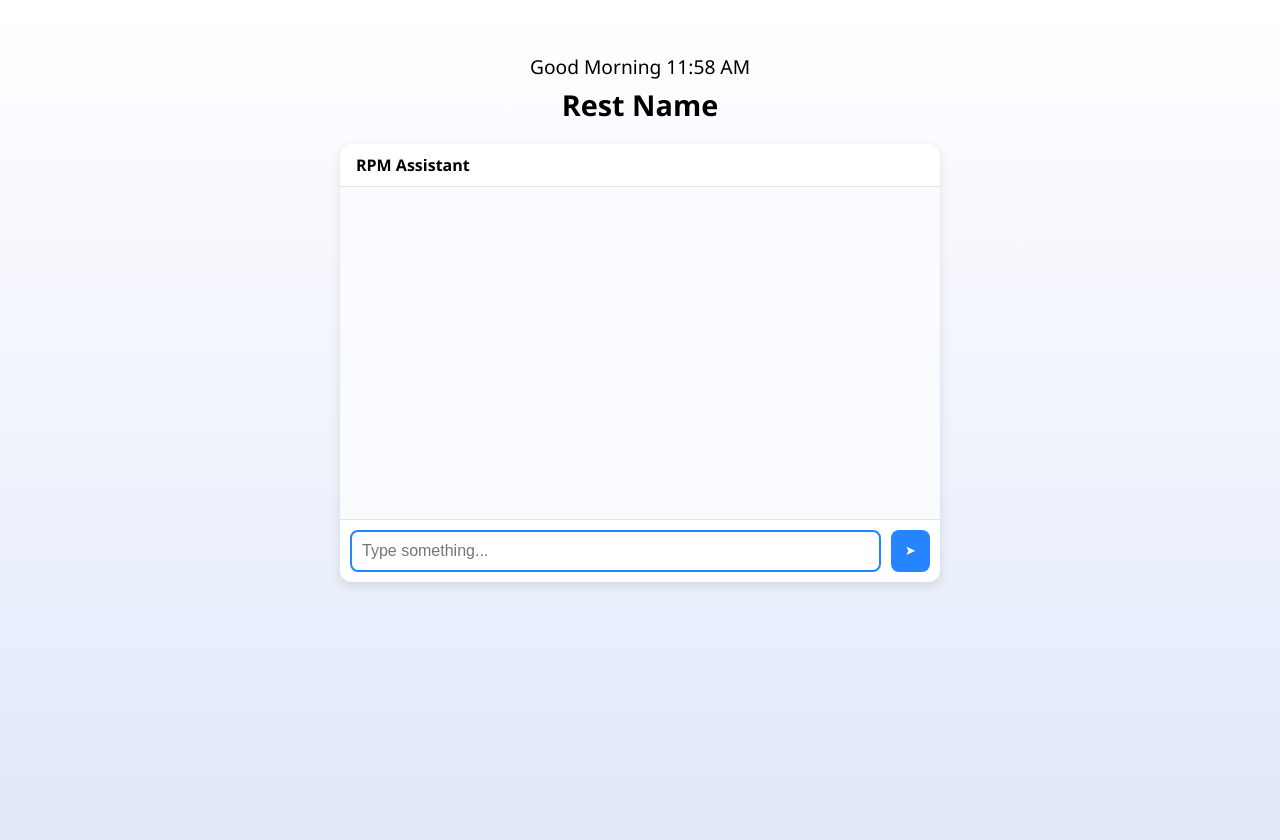
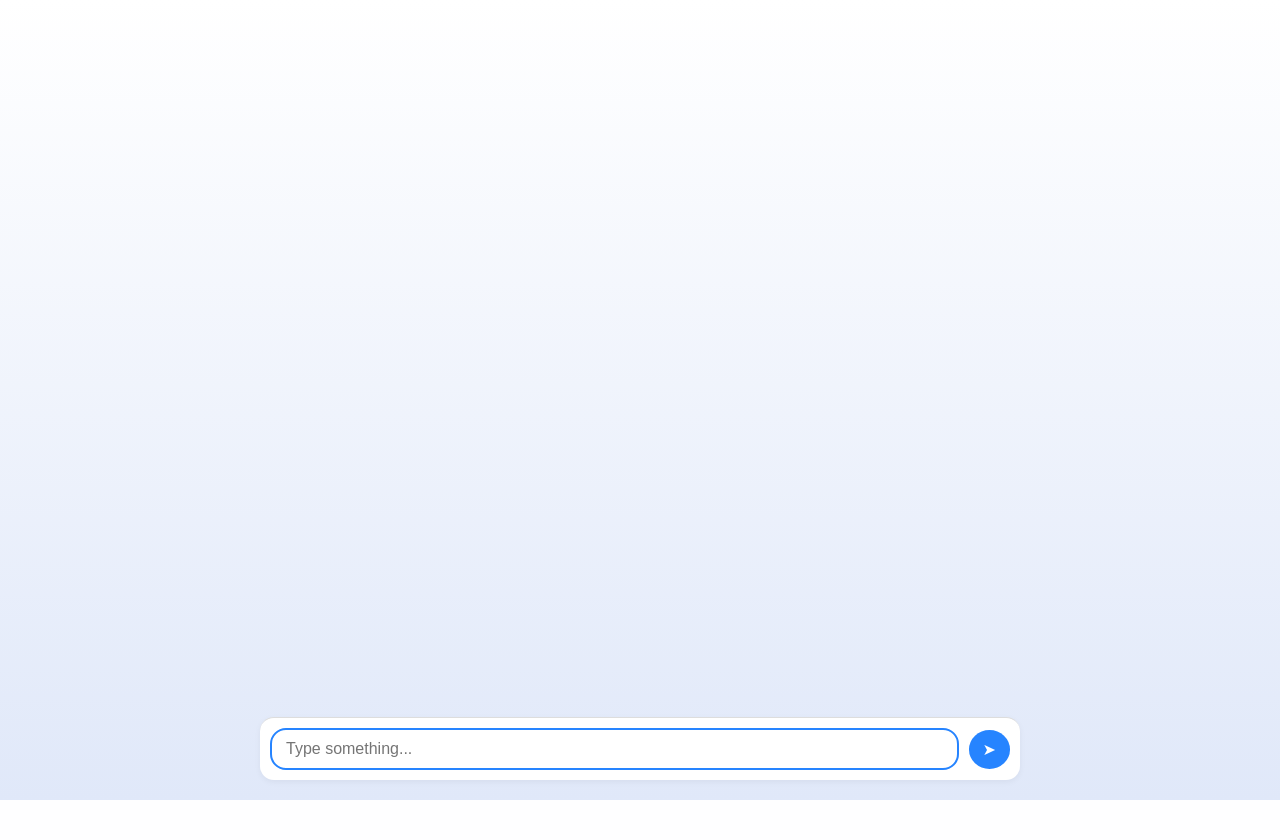
Before and after one commit to ConstDesignWuarps/flaskWuarpsDesigns, a Flask app: page /embed/restaurant in a window 1280 px wide. After the commit the page ends 800 px from the top, so only its background shows below. Run offline with Flask 3, Linux system fonts and the light colour scheme.

Commit message:
Update embed_restaurant_chat.html

```diff
--- a/mar_tierra/templates/main/embed_restaurant_chat.html
+++ b/mar_tierra/templates/main/embed_restaurant_chat.html
@@ -6,97 +6,117 @@
   <title>Restaurant Assistant</title>
   <style>
     body {
+      margin: 0;
+      font-family: 'Segoe UI', sans-serif;
       background: linear-gradient(to bottom, #ffffff, #e0e8f9);
-      font-family: 'Segoe UI', sans-serif;
       display: flex;
       flex-direction: column;
       align-items: center;
-      justify-content: flex-start;
-      min-height: 100vh;
-      margin: 0;
-      padding-top: 40px;
+      height: 100vh;
     }
-    h1 {
-      font-size: 1.2rem;
-      font-weight: 400;
-      margin-bottom: 5px;
-    }
-    h2 {
-      font-size: 1.8rem;
-      margin: 0 0 20px;
-    }
-    .chat-card {
-      width: 90%;
-      max-width: 600px;
-      border-radius: 12px;
-      box-shadow: 0 4px 12px rgba(0,0,0,0.1);
-      background: #f9fbff;
+
+    .chat-container {
       display: flex;
       flex-direction: column;
-      overflow: hidden;
+      justify-content: flex-end;
+      width: 100%;
+      max-width: 800px;
+      height: 100%;
+      padding: 20px;
+      box-sizing: border-box;
     }
-    .chat-header {
-      background: #ffffff;
-      padding: 10px 16px;
-      border-bottom: 1px solid #e1e4e8;
-      font-weight: 600;
-    }
+
     .chat-box {
       flex-grow: 1;
-      padding: 16px;
-      height: 300px;
       overflow-y: auto;
+      padding: 10px 0;
+    }
+
+    .message {
+      max-width: 70%;
+      padding: 10px 14px;
+      margin: 6px 0;
+      border-radius: 12px;
       font-size: 0.95rem;
+      white-space: pre-wrap;
     }
-    .chat-box p {
-      margin: 0.5em 0;
+
+    .user {
+      background: #e0e0e0;
+      align-self: flex-end;
+      border-top-right-radius: 0;
     }
-    .chat-input {
+
+    .bot {
+      background: #ffffff;
+      border: 1px solid #d9e2ef;
+      align-self: flex-start;
+      border-top-left-radius: 0;
+    }
+
+    .input-bar {
       display: flex;
-      border-top: 1px solid #e1e4e8;
+      align-items: center;
       padding: 10px;
-      background: #fff;
+      background: white;
+      border-top: 1px solid #ddd;
+      border-radius: 14px;
+      box-shadow: 0 2px 6px rgba(0,0,0,0.05);
+      margin-top: 10px;
     }
-    .chat-input input {
-      flex-grow: 1;
-      padding: 10px;
+
+    .input-bar input {
+      flex: 1;
+      border: 2px solid #2684ff;
+      border-radius: 16px;
+      padding: 10px 14px;
       font-size: 1rem;
-      border: 2px solid #2684ff;
-      border-radius: 8px;
       outline: none;
     }
-    .chat-input button {
+
+    .input-bar button {
       margin-left: 10px;
+      background: #2684ff;
+      color: white;
+      border: none;
       padding: 10px 14px;
-      background: #2684ff;
-      color: #fff;
-      border: none;
-      border-radius: 8px;
+      border-radius: 50%;
+      font-size: 1rem;
       cursor: pointer;
+    }
+
+    .input-bar button:hover {
+      background: #1c6fd8;
     }
   </style>
 </head>
 <body>
-  <h1>Good Morning {{ "11:58 AM" }}</h1>
-  <h2>Rest Name</h2>
+  <div class="chat-container">
+    <div id="chatbox" class="chat-box"></div>
 
-  <div class="chat-card">
-    <div class="chat-header">RPM Assistant</div>
-    <div id="chatbox" class="chat-box"></div>
-    <div class="chat-input">
-      <input type="text" id="messageInput" placeholder="Type something..." />
+    <div class="input-bar">
+      <input type="text" id="messageInput" placeholder="Type something..." onkeydown="handleKey(event)" />
       <button onclick="sendMessage()">➤</button>
     </div>
   </div>
 
   <script>
+    const chatbox = document.getElementById('chatbox');
+    const input = document.getElementById('messageInput');
+
+    function addMessage(content, type) {
+      const message = document.createElement('div');
+      message.classList.add('message', type);
+      message.innerText = content;
+      chatbox.appendChild(message);
+      chatbox.scrollTop = chatbox.scrollHeight;
+    }
+
     async function sendMessage() {
-      const input = document.getElementById('messageInput');
-      const chatbox = document.getElementById('chatbox');
       const message = input.value.trim();
       if (!message) return;
 
-      chatbox.innerHTML += `<p><strong>You:</strong> ${message}</p>`;
+      addMessage(message, 'user');
       input.value = '';
 
       const res = await fetch("/restaurant/chat", {
@@ -106,8 +126,14 @@
       });
 
       const data = await res.json();
-      chatbox.innerHTML += `<p><strong>Bot:</strong> ${data.response}</p>`;
-      chatbox.scrollTop = chatbox.scrollHeight;
+      addMessage(data.response, 'bot');
+    }
+
+    function handleKey(e) {
+      if (e.key === 'Enter') {
+        e.preventDefault();
+        sendMessage();
+      }
     }
   </script>
 </body>
```
